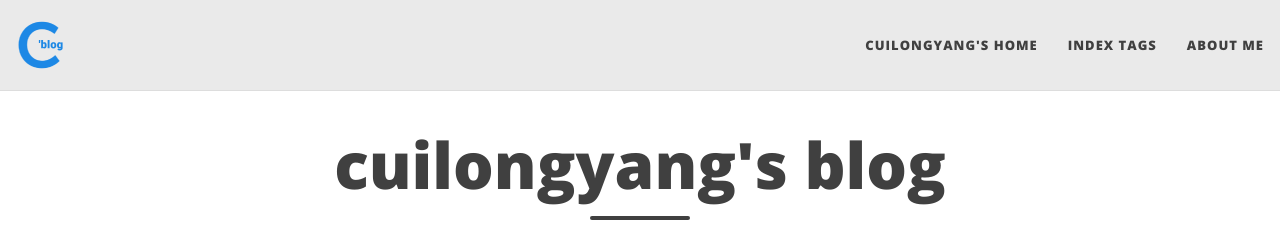
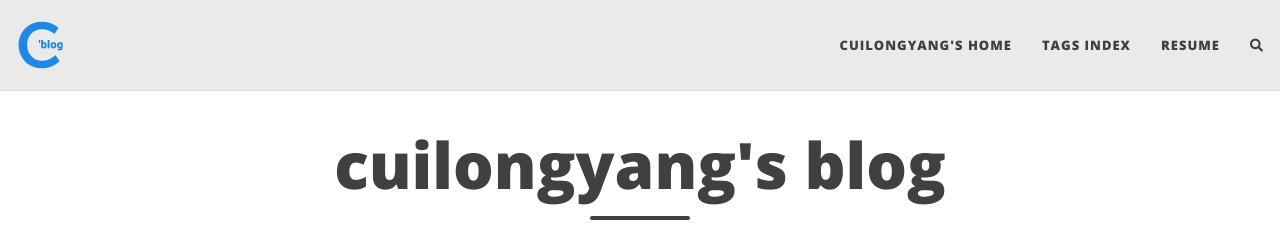
Before and after one commit to cuilongyang/cuilongyang.github.io, a Jekyll site: the page built from index.html, in a window 1280 px wide. Shown: the top 228 px of the page. Built offline with Jekyll 4.4.1, drawn with Linux system fonts in a browser that asks for light colours; nearby versions of some CDN libraries; the list of posts is cut into pages by our own code; comment, search, counter and statistics services are not loaded.

Commit message:
Update _config.yml

```diff
--- a/_config.yml
+++ b/_config.yml
@@ -15,8 +15,8 @@ author: cuilongyang
 
 navbar-links:
   cuilongyang's home: "https://cuilongyang.com"
-  Index Tags: "tags"
-  About Me: "aboutme"
+  Tags Index: "tags"
+  resume: "aboutme"
 
 # --- Logo --- #
 
@@ -90,7 +90,7 @@ feed_show_excerpt: false
 feed_show_tags: false
 
 # Add a search button to the navbar
-post_search: false
+post_search: true
 
 # The keywords to associate with your website, for SEO purposes
 #keywords: "my,list,of,keywords"
```
